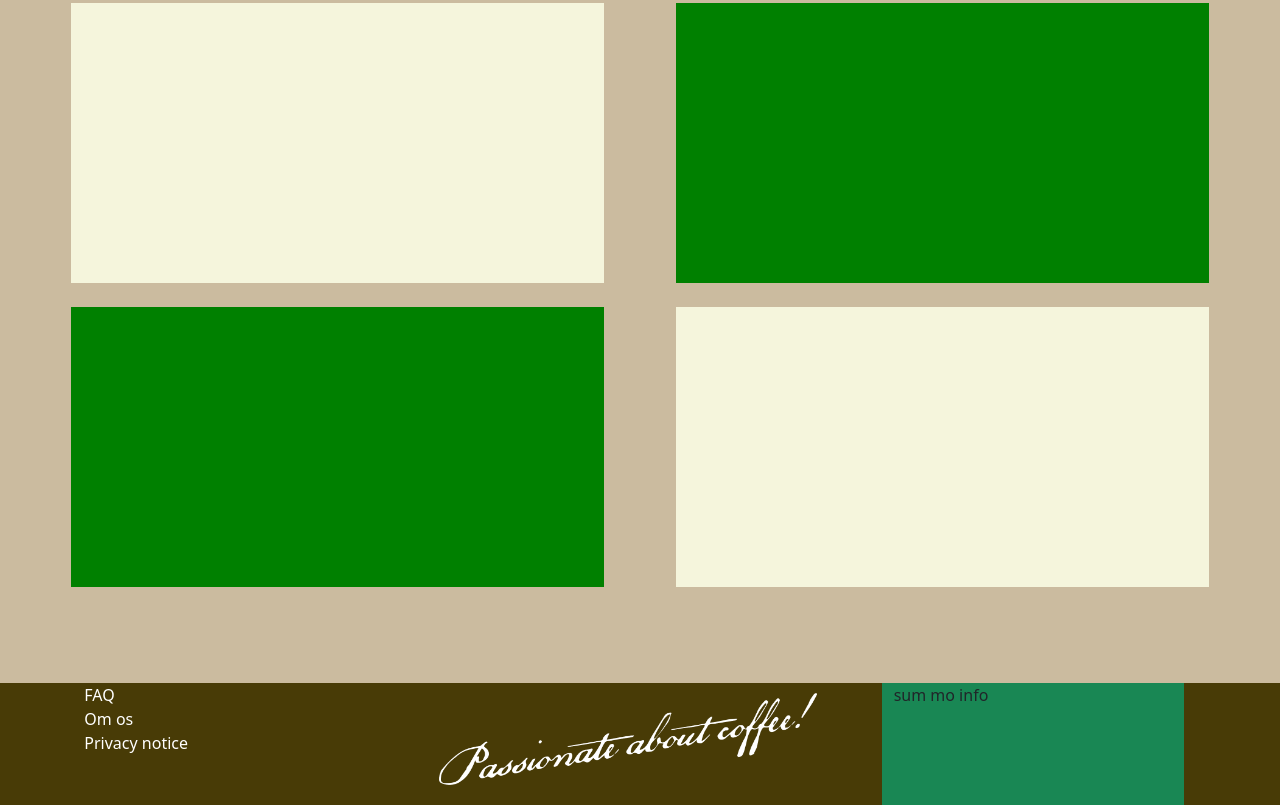
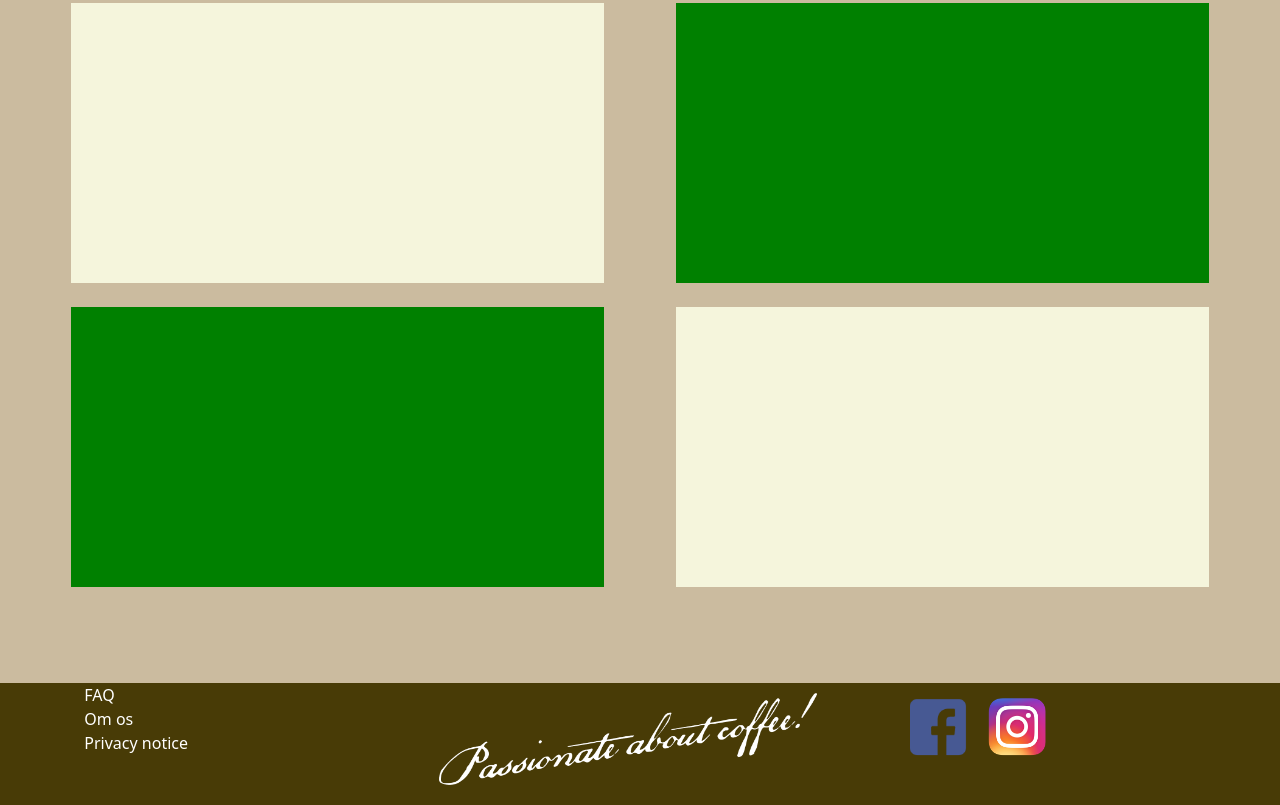
Before and after one commit to JamJohRas/espresso, a website: page index.html in a window 1280 px wide. Shown: the part 803-1608 px from the top of the page. Drawn offline with nearby package versions, Linux system fonts and the light colour scheme.

Commit message:
Footer text og logoer

```diff
--- a/index.html
+++ b/index.html
@@ -145,8 +145,10 @@
         <div class="col-4 bg-thirdColor">
             <img src="images/CoffeePassion.png" style ="height:auto; max-height: 75%; margin-top: 10px; margin-bottom: 10px" class="d-block w-100" alt="...">
         </div>
-        <div class="col-3 bg-success">
-            <span>sum mo info</span>
+        <div class="col-3">
+            <a><img src="images/fb.png" style="height: 11vh; width: 11vh;"></a>
+            <a><img src="images/insta.png" style="height: 8vh; width: 8vh;"></a>
+
         </div>
     </div>
 </div>
```
Also changed, not shown: images/fb.png (added), images/insta.png (added).
